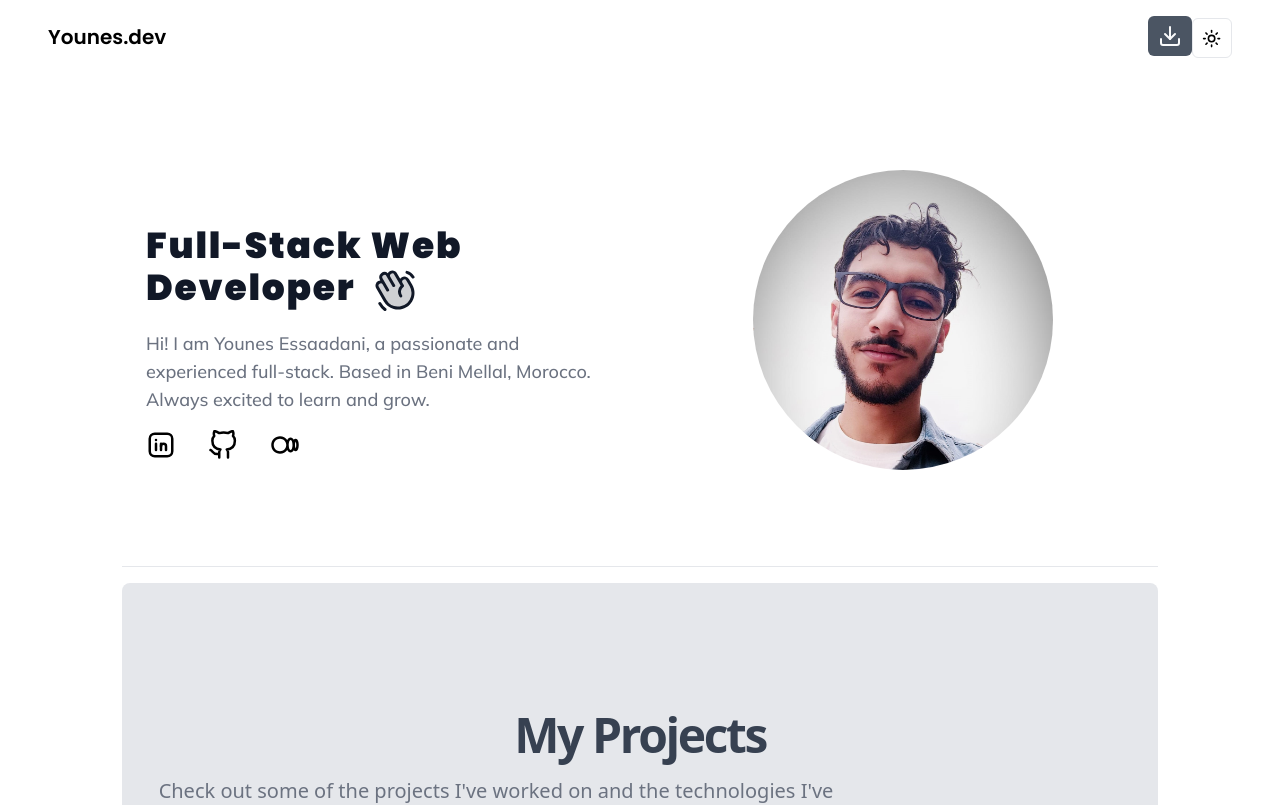
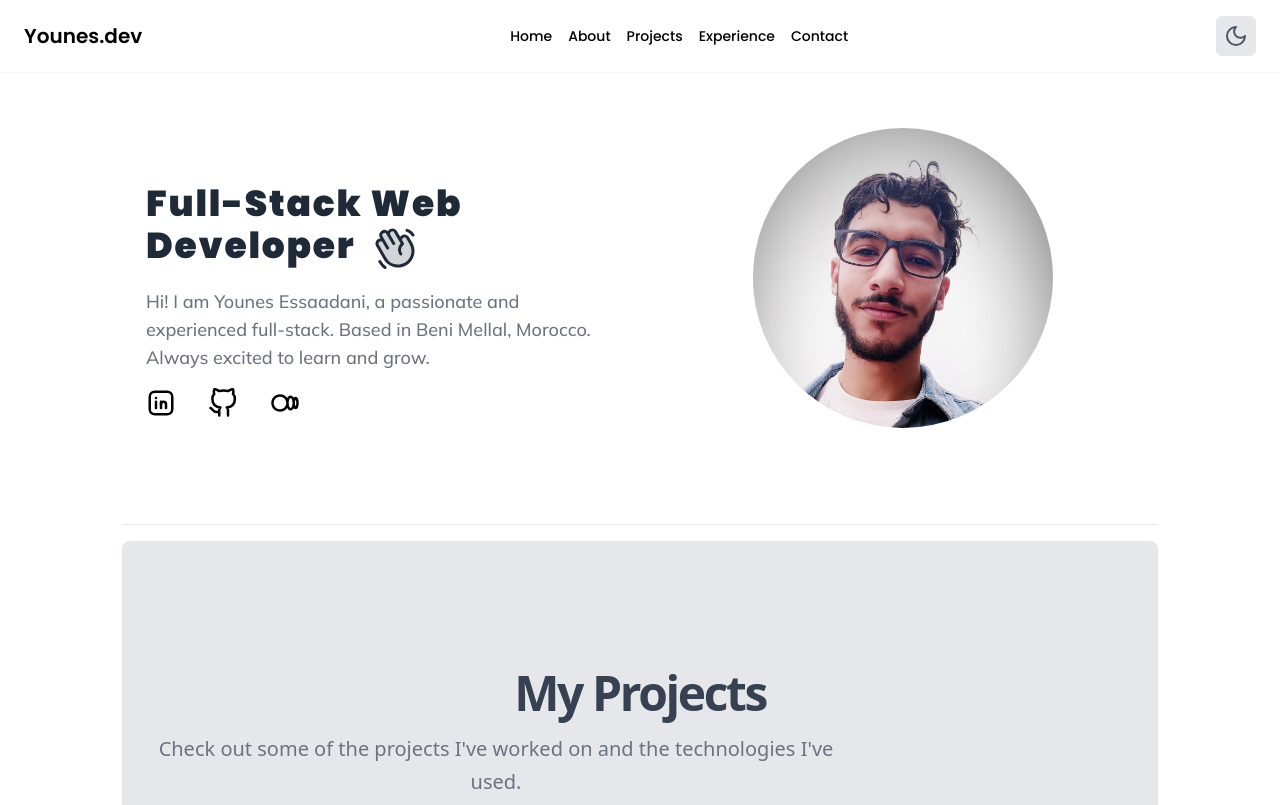
Before and after one commit to EssaadaniYounes/Portfolio_UI, a Next.js app: page / in a window 1280 px wide. Shown: the top 805 px of the page. Built offline with nearby package versions, Linux system fonts and the light colour scheme; a web font is replaced by a local one.

Commit message:
Add some links

```diff
--- a/app/layout.tsx
+++ b/app/layout.tsx
@@ -31,7 +31,7 @@ export default function RootLayout({
   children: React.ReactNode;
 }>) {
   return (
-    <html lang="en">
+    <html className="scroll-smooth " lang="en">
       <body
         className={
           judson.variable +
--- a/components/component/contact-form.tsx
+++ b/components/component/contact-form.tsx
@@ -37,7 +37,10 @@ export function ContactForm() {
     console.log(res);
   }
   return (
-    <section className="w-full max-w-3xl mx-auto py-12 md:py-16 lg:py-20">
+    <section
+      id="contact"
+      className="w-full max-w-3xl mx-auto py-12 md:py-16 lg:py-20"
+    >
       <div className="space-y-6">
         <div className="text-center">
           <h2 className="text-3xl font-bold tracking-tight sm:text-4xl  text-gray-700 dark:text-gray-200  ">
--- a/components/component/experiences.tsx
+++ b/components/component/experiences.tsx
@@ -3,7 +3,7 @@ import Experience from "../partials/Experience";
 
 export function Experiences() {
   return (
-    <section className="w-full py-6 md:py-10 lg:py-14">
+    <section id="experience" className="w-full py-6 md:py-10 lg:py-14">
       <div className="container px-4 md:px-6">
         <div className="space-y-4 text-center my-12">
           <h2 className="text-3xl font-bold tracking-tighter sm:text-4xl md:text-5xl text-gray-700 dark:text-gray-200">
--- a/components/partials/HeroSection.tsx
+++ b/components/partials/HeroSection.tsx
@@ -9,13 +9,16 @@ import { PiHandWavingDuotone } from "react-icons/pi";
 
 function HeroSection() {
   return (
-    <section className="w-full pt-12 md:pt-24 lg:pt-32 mb-10 md:mb-20">
+    <section
+      id="home"
+      className="w-full mt-8 pt-12 md:pt-24 lg:pt-32 mb-10 md:mb-20"
+    >
       <div className="container space-y-10 xl:space-y-16 px-4 md:px-6">
         <div className="grid gap-4 sm:grid-cols-2 sm:gap-8 md:gap-16">
           <div>
             <h2
               className={cn(
-                "text-2xl md:text-3xl lg:text-4xl font-bold tracking-wider text-gray-900 dark:text-gray-200 mt-2",
+                "text-2xl md:text-3xl lg:text-4xl font-bold tracking-wider text-gray-800 dark:text-gray-200 mt-2",
                 poppins.className,
                 ""
               )}
--- a/components/partials/Projects.tsx
+++ b/components/partials/Projects.tsx
@@ -6,7 +6,10 @@ import Project from "./Project";
 
 function Projects() {
   return (
-    <section className="my-4 w-full  py-12 md:py-24 lg:py-32 bg-gray-200 dark:bg-gray-700 rounded-lg">
+    <section
+      id="projects"
+      className="my-4 w-full  py-12 md:py-24 lg:py-32 bg-gray-200 dark:bg-gray-700 rounded-lg"
+    >
       <div className="container px-4 md:px-6">
         <div className="space-y-4 text-center">
           <h2 className="text-3xl font-bold tracking-tighter sm:text-4xl md:text-5xl text-gray-700 dark:text-gray-200">
--- a/components/partials/SocialLinks.tsx
+++ b/components/partials/SocialLinks.tsx
@@ -9,13 +9,13 @@ function SocialLinks() {
       <div className="mx-auto flex justify-center md:justify-start space-x-8 mb-2">
         {SOCIAL_LINKS.map((s) => {
           return (
-            <div key={s.url} className="mt-4 duration-150 hover:text-blue-400">
+            <div key={s.url} className="mt-4 duration-150 hover:text-blue-400 ">
               <a
                 title={s.name}
                 href={s.url}
                 target="_blank"
                 rel="noreferrer"
-                className="dark:text-gray-300"
+                className=""
               >
                 {<s.icon size={30} />}
               </a>
--- a/components/partials/theme-toggler.tsx
+++ b/components/partials/theme-toggler.tsx
@@ -4,37 +4,15 @@ import * as React from "react";
 import { Moon, Sun } from "lucide-react";
 import { useTheme } from "next-themes";
 
-import { Button } from "@/components/ui/button";
-import {
-  DropdownMenu,
-  DropdownMenuContent,
-  DropdownMenuItem,
-  DropdownMenuTrigger,
-} from "@/components/ui/dropdown-menu";
-
 export function ThemeToggler() {
-  const { setTheme } = useTheme();
-
+  const { setTheme, theme } = useTheme();
   return (
-    <DropdownMenu>
-      <DropdownMenuTrigger asChild>
-        <Button variant="outline" size="icon">
-          <Sun className="h-[1.2rem] w-[1.2rem] rotate-0 scale-100 transition-all dark:-rotate-90 dark:scale-0" />
-          <Moon className="absolute h-[1.2rem] w-[1.2rem] rotate-90 scale-0 transition-all dark:rotate-0 dark:scale-100" />
-          <span className="sr-only">Toggle theme</span>
-        </Button>
-      </DropdownMenuTrigger>
-      <DropdownMenuContent align="end">
-        <DropdownMenuItem onClick={() => setTheme("light")}>
-          Light
-        </DropdownMenuItem>
-        <DropdownMenuItem onClick={() => setTheme("dark")}>
-          Dark
-        </DropdownMenuItem>
-        <DropdownMenuItem onClick={() => setTheme("system")}>
-          System
-        </DropdownMenuItem>
-      </DropdownMenuContent>
-    </DropdownMenu>
+    <div
+      onClick={() => setTheme(theme === "dark" ? "light" : "dark")}
+      className="relative cursor-pointer bg-gray-200 dark:bg-gray-800 p-2 rounded-md"
+    >
+      <Sun className="text-yellow-400  scale-0 dark:scale-100" />
+      <Moon className="absolute top-2 text-gray-600 scale-100 dark:scale-0" />
+    </div>
   );
 }
--- a/components/ui/navbar.tsx
+++ b/components/ui/navbar.tsx
@@ -4,31 +4,43 @@ import { Button } from "./button";
 import { Poppins } from "next/font/google";
 import { cn } from "@/lib/utils";
 import Link from "next/link";
-const poppins = Poppins({ weight: "600", subsets: ["latin"], display: "swap" });
+import { MENU_LINKS } from "@/lib/constants";
+const poppins = Poppins({
+  weight: ["600", "500"],
+  subsets: ["latin"],
+  display: "swap",
+});
 
 export function Navbar() {
   return (
-    <div className="w-full flex items-center bg-white dark:bg-gray-950 space-x-2 justify-between py-4 px-12">
-      <Link href={"/"} className={cn("text-xl", poppins.className)}>
+    <div className="w-full fixed top-0 flex items-center bg-white dark:bg-gray-950 shadow-sm space-x-2 justify-between py-4 px-6">
+      <Link
+        href={"/"}
+        className={cn("text-xl", poppins.className, "font-semibold")}
+      >
         Younes.dev
       </Link>
-      <nav>
-        <Button
-          title="Download Resume"
-          asChild
-          className="p-2.5 bg-gray-600 hover:bg-gray-500"
+      <nav
+        className={cn(
+          "hidden md:flex items-center justify-between space-x-4 text-sm",
+          poppins.className
+        )}
+      >
+        {MENU_LINKS.map((link) => (
+          <Link href={link.url} key={link.title}>
+            {link.title}
+          </Link>
+        ))}
+        {/* <a
+          rel="noreferrer"
+          target="_blank"
+          href="/assets/pdfs/Resume.pdf"
+          className=""
         >
-          <a
-            rel="noreferrer"
-            target="_blank"
-            href="/assets/pdfs/Resume.pdf"
-            className="text-sm"
-          >
-            <Download />
-          </a>
-        </Button>
-        <ThemeToggler />
+          Resume
+        </a> */}
       </nav>
+      <ThemeToggler />
     </div>
   );
 }
--- a/lib/constants.ts
+++ b/lib/constants.ts
@@ -1,4 +1,11 @@
-import { Article, Experience, Project, Skill, SocialLink } from "@/types";
+import {
+  Article,
+  Experience,
+  MenuLink,
+  Project,
+  Skill,
+  SocialLink,
+} from "@/types";
 import { DiDocker, DiPostgresql } from "react-icons/di";
 import {
   FaFacebookSquare,
@@ -247,3 +254,26 @@ export const ARTICLES: Article[] = [
     url: "https://medium.com/@essaadani.yo/improve-your-application-performance-nodejs-and-redis-ed90cbce0763",
   },
 ];
+
+export const MENU_LINKS: MenuLink[] = [
+  {
+    title: "Home",
+    url: "/#home",
+  },
+  {
+    title: "About",
+    url: "/#about",
+  },
+  {
+    title: "Projects",
+    url: "/#projects",
+  },
+  {
+    title: "Experience",
+    url: "/#experience",
+  },
+  {
+    title: "Contact",
+    url: "/#contact",
+  },
+];
--- a/types.d.ts
+++ b/types.d.ts
@@ -35,3 +35,9 @@ type Article = {
   description: string;
   url: string;
 };
+
+type MenuLink = {
+  title: string;
+  url: string;
+  icon?: LucideIcon;
+};
```
